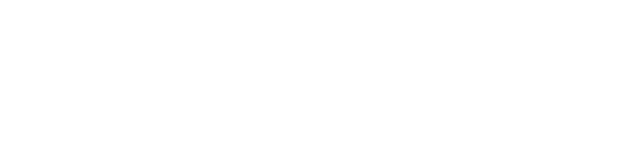
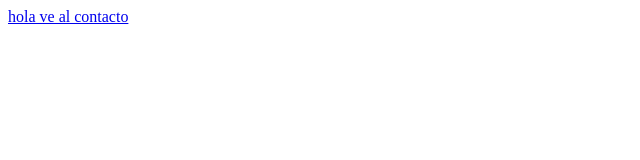
Before and after one commit to Danielve25/MiPaguinaWeb, a plain HTML site: page index.html in a window 1280 px wide. Shown: the whole page, without its empty margins (0-640 px from the left). Drawn offline with Linux system fonts and the light colour scheme.

Commit message:
Se crea el enlace para entrar en contacto

```diff
--- a/index.html
+++ b/index.html
@@ -8,7 +8,7 @@
 <body>
     <header></header>
     <main></main>
-    <a href="PaguinaContacto.html"></a>
+    <a href="PaguinaContacto.html"> hola ve al contacto</a>
     <footer></footer>
 </body>
 </html>
```
